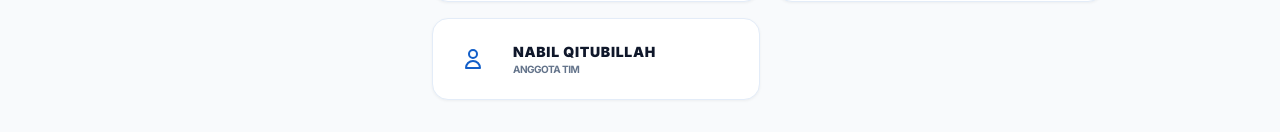
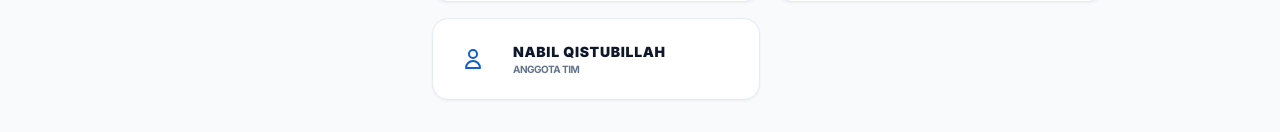
Before and after one commit to MakdumIbrohim/mifabye-finance, a Next.js app: page /about in a window 1280 px wide. Shown: the part 1236-1368 px from the top of the page. Built offline with nearby package versions, Linux system fonts and the light colour scheme; no server answers; sample sign-in values are in the browser's storage.

Commit message:
fix: correct spelling of Nabil Qistubillah in about page team list

```diff
--- a/app/(dashboard)/about/page.tsx
+++ b/app/(dashboard)/about/page.tsx
@@ -93,7 +93,7 @@ export default function AboutPage() {
             "Makdum Ibrohim",
             "Muslimah Kurniawati",
             "Tamara Adjuah",
-            "Nabil Qitubillah"
+            "Nabil Qistubillah"
           ].map((name, i) => (
             <div key={i} className="subtle-card p-4 flex items-center gap-4 group hover:border-primary/30 transition-all duration-300">
               <div className="w-12 h-12 rounded-xl bg-bg-subtle flex items-center justify-center text-primary group-hover:bg-primary group-hover:text-white transition-all duration-500">
```
